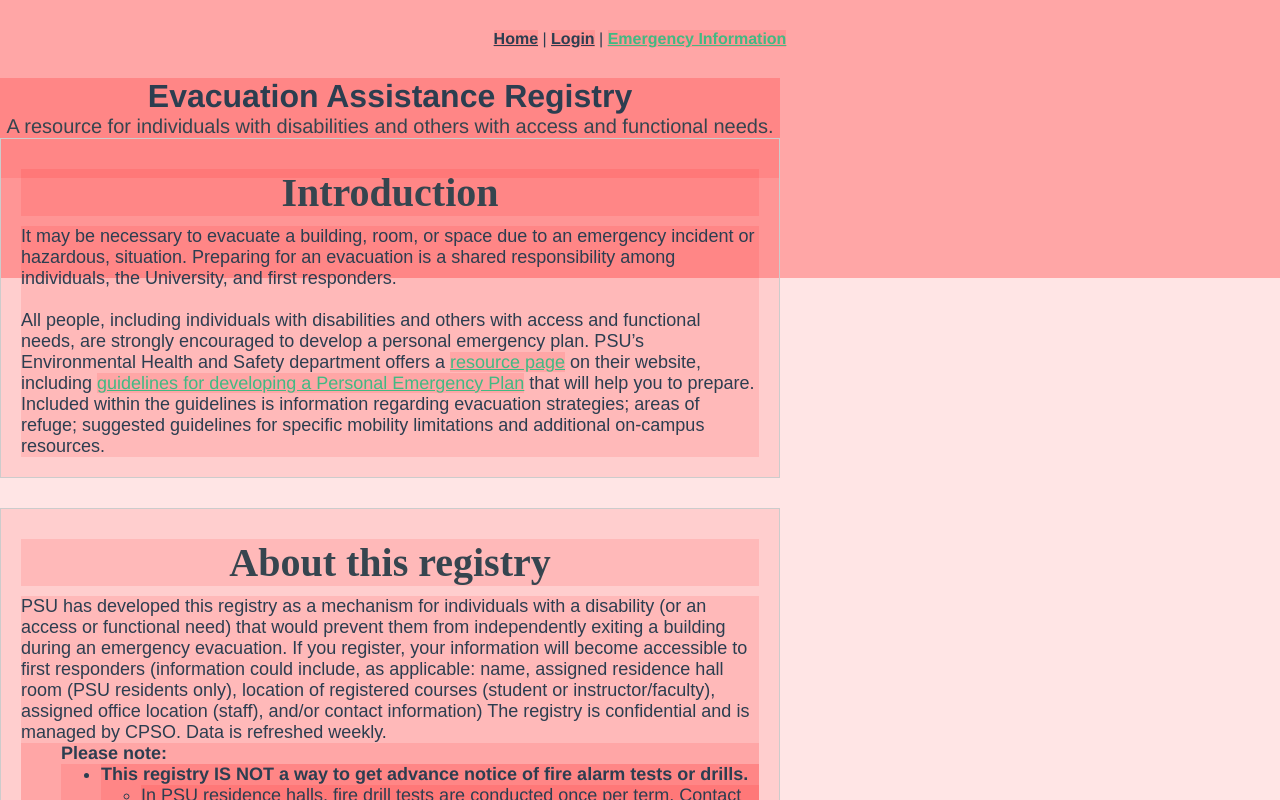
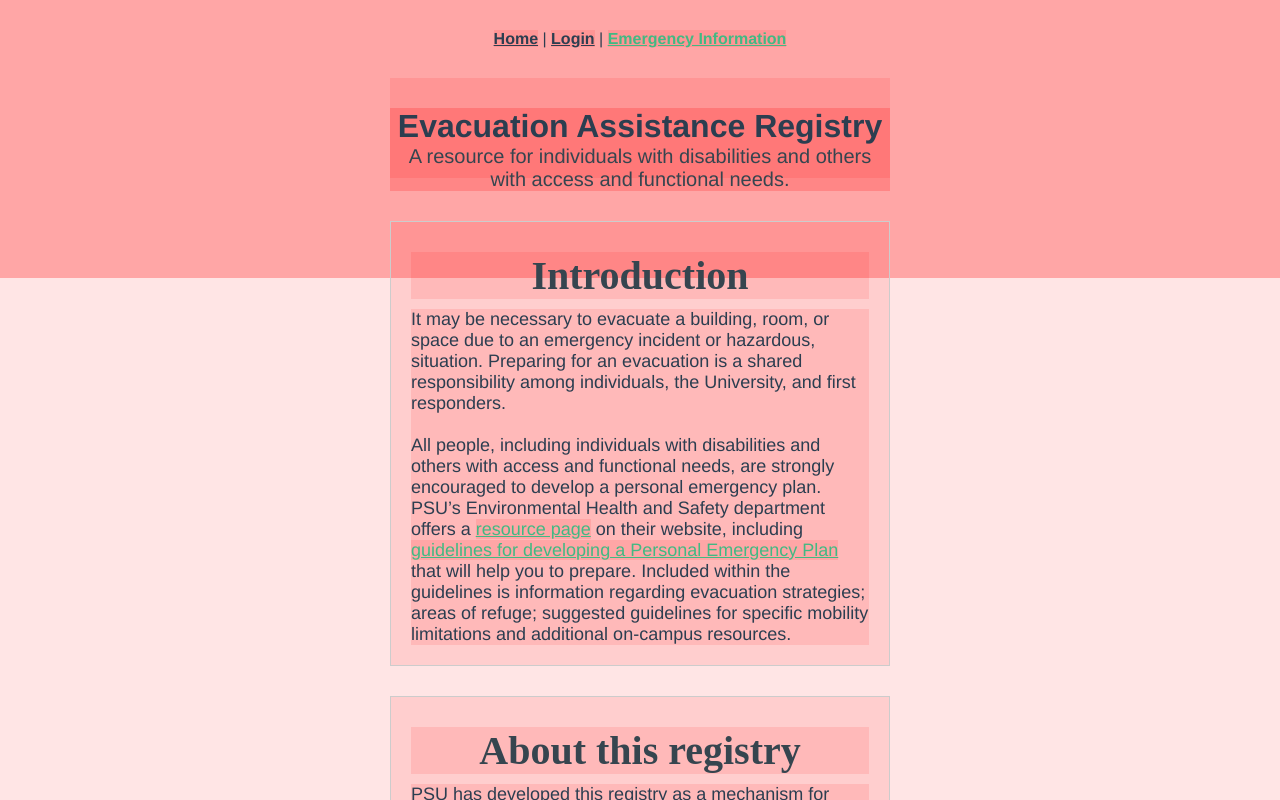
Before and after one commit to psu-oit-capstone/emp-front-end, a Vue app: page /emergency-information in a window 1280 px wide. Shown: the top 800 px of the page. Built offline with nearby package versions, Linux system fonts and the light colour scheme.

Commit message:
Subtle changes to page structure.

```diff
--- a/src/App.vue
+++ b/src/App.vue
@@ -1,10 +1,12 @@
 <template>
   <div id="app">
+
     <div id="nav">
       <router-link to="/">Home</router-link> |
       <router-link to="/login">Login</router-link> |
       <router-link to="/emergency-information">Emergency Information</router-link>
     </div>
+
     <router-view/>
   </div>
 </template>
--- a/src/components/AlertsInformation.vue
+++ b/src/components/AlertsInformation.vue
@@ -1,6 +1,6 @@
 <template>
 
-  <div id="main-content" class="content container-fluid">
+  <div class="main-content">
     <br>
     <div id="information-1" class="boxed">
       <h1>PSU Alert Emergency Notification System Registration</h1><br>
--- a/src/components/EvacAssist.vue
+++ b/src/components/EvacAssist.vue
@@ -1,11 +1,16 @@
 <!-- Style notes: the general logic I tried to follow in styling this template was 1) large blocks of text are left justified
 and lists, interactive elements and so forth are center justified.-->
 <template>
-    <div class="EA Registry">
+    <div class="main-content">
+
+      <div class="title-box">
         <h1>Evacuation Assistance Registry</h1>
-        <h2>
+        <div class="subtitle">
             A resource for individuals with disabilities and others with access and functional needs.
-        </h2>
+        </div>
+      </div>
+
+
 
         <div class="boxed" id="introduction-field">
             <h3>Introduction</h3>
@@ -156,11 +161,6 @@ and lists, interactive elements and so forth are center justified.-->
 in "margin" the pattern is top, right, bottom, left
 and that is pretty standard amongst other CSS properties it seems-->
 <style scoped>
-    h2 {
-        font-weight: normal;
-        font-size: 20px;
-        color: #36454f;
-    }
     h3 {
         font-family: "Times New Roman", Times, serif;
         font-size: 40px;
@@ -170,7 +170,6 @@ and that is pretty standard amongst other CSS properties it seems-->
     p { /*normal text formatting*/
         text-align: left;
         padding: 0;
-        font-family: "Arial", Helvecta, sans-serif;
         font-size: 18px;
     }
     ul.a { /*unordered list*/
```
